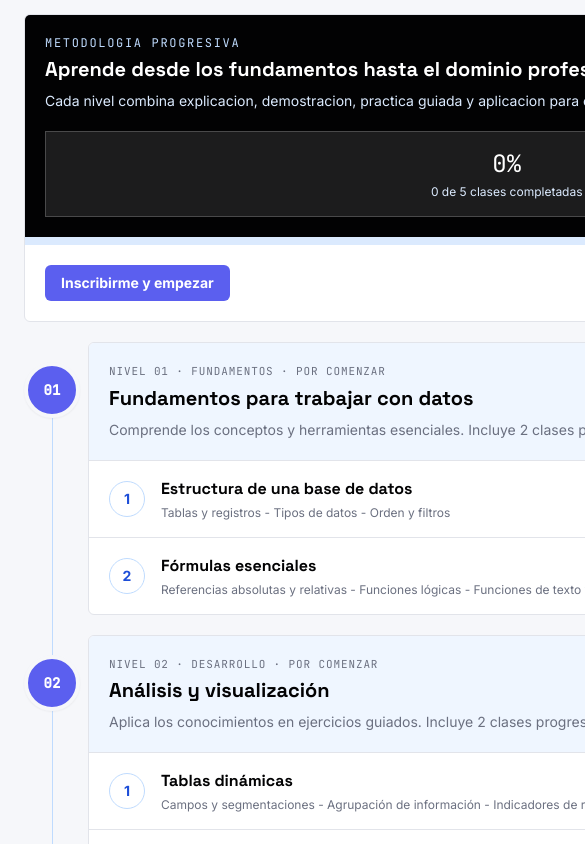
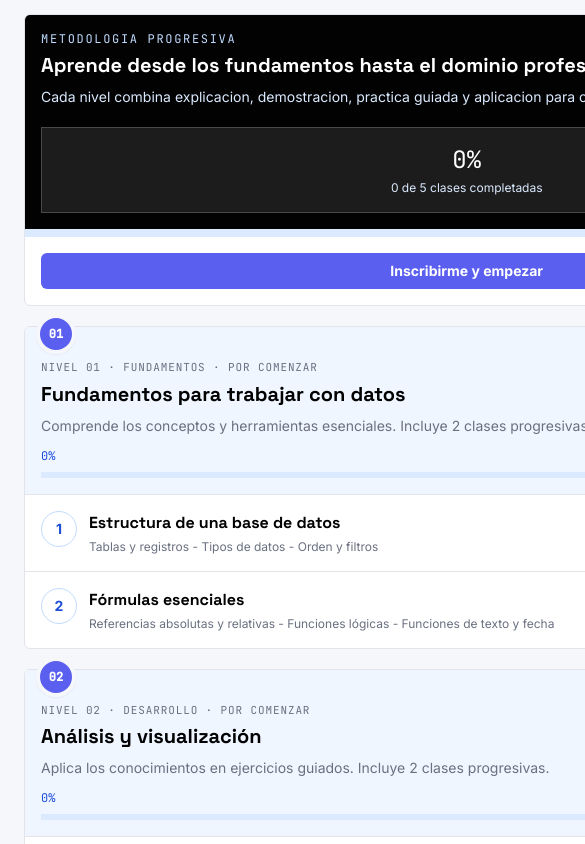
Before and after one commit to Kenner242/datam, a Next.js app: page /cursos/excel-avanzado in a window 390 px wide. Shown: the part 960-1804 px from the top of the page, 585 px wide, since content can reach past the window. Built offline with nearby package versions, Linux system fonts and the light colour scheme; no server answers.

Commit message:
Mejora visualización responsive de comunidad y cursos

```diff
--- a/app/comunidad/page.tsx
+++ b/app/comunidad/page.tsx
@@ -28,7 +28,7 @@ export default function ComunidadPage() {
       <Navbar />
       <main>
         <section className="border-b border-blue-200 bg-blue-50">
-          <div className="mx-auto grid max-w-6xl gap-10 px-6 py-12 md:grid-cols-[minmax(0,1fr)_460px] md:items-center md:py-16">
+          <div className="mx-auto grid max-w-6xl gap-10 px-6 py-12 lg:grid-cols-[minmax(0,1fr)_460px] lg:items-center md:py-16">
             <div className="max-w-3xl">
               <p className="data-cell-header">Comunidad DataM</p>
               <h1 className="mt-3 max-w-3xl font-display text-4xl font-bold leading-tight text-ink md:text-5xl">Aprender es mejor cuando avanzamos juntos.</h1>
@@ -36,8 +36,8 @@ export default function ComunidadPage() {
               <p className="mt-5 font-display text-sm font-bold text-ink">Únete, participa y construye tu futuro junto a la comunidad.</p>
               <a href={communityUrl} target="_blank" rel="noreferrer" className="mt-5 inline-flex items-center justify-center gap-2 rounded-cell bg-[#25D366] px-5 py-3 text-sm font-bold text-white transition-colors hover:bg-ink"><MessageCircle className="h-5 w-5" /> Unirme por WhatsApp <ArrowUpRight className="h-4 w-4" /></a>
             </div>
-            <figure className="relative mx-auto flex h-96 w-full max-w-md items-end justify-center overflow-hidden border-b-4 border-accent bg-white/60 md:h-[500px] md:max-w-none">
-              <img src="/images/kener_01.png" alt="Kenner, fundador de DataM, invitando a los estudiantes a la comunidad" className="h-[96%] w-[96%] object-contain object-bottom brightness-90 contrast-110 drop-shadow-2xl" />
+            <figure className="relative mx-auto flex h-80 w-full max-w-md items-end justify-center overflow-hidden border-b-4 border-accent bg-white/60 sm:h-96 lg:h-[500px] lg:max-w-none">
+              <img src="/images/kener_01.png" alt="Kenner, fundador de DataM, invitando a los estudiantes a la comunidad" className="h-[94%] w-[94%] object-contain object-bottom brightness-90 contrast-110 drop-shadow-2xl" />
               <figcaption className="absolute bottom-4 left-4 rounded-cell bg-ink px-4 py-2 text-sm font-medium text-white md:left-6">Comunidad DataM · Aprende acompañado</figcaption>
             </figure>
           </div>
--- a/components/CourseLessons.tsx
+++ b/components/CourseLessons.tsx
@@ -132,27 +132,27 @@ export default function CourseLessons({ course }: { course: Course }) {
   return (
     <div id="curso-aprendizaje" className="mt-8 space-y-5">
       <section className="data-cell overflow-hidden">
-        <div className="grid gap-5 bg-ink p-5 text-white md:grid-cols-[1fr_auto] md:items-center">
+        <div className="grid gap-5 bg-ink p-4 text-white sm:p-5 md:grid-cols-[1fr_auto] md:items-center">
           <div>
             <p className="font-mono text-xs uppercase tracking-[0.14em] text-blue-200">Metodologia progresiva</p>
             <h3 className="mt-1 font-display text-xl font-bold">Aprende desde los fundamentos hasta el dominio profesional</h3>
             <p className="mt-2 text-sm text-blue-100">Cada nivel combina explicacion, demostracion, practica guiada y aplicacion para consolidar tus habilidades.</p>
           </div>
-          <div className="min-w-32 border border-white/20 bg-white/10 p-4 text-center">
+          <div className="w-full border border-white/20 bg-white/10 p-4 text-center md:min-w-32 md:w-auto">
             <p className="font-mono text-2xl text-white">{courseProgress}%</p>
             <p className="mt-1 text-xs text-blue-100">{completedLessons} de {lessonIds.length} clases completadas</p>
           </div>
         </div>
         <div className="h-2 bg-blue-100"><div className="h-full bg-accent transition-all" style={{ width: `${courseProgress}%` }} /></div>
-        <div className="p-5">
-          {!isEnrolled && <button onClick={enroll} className="rounded-cell bg-accent px-4 py-2 text-sm font-bold text-white transition-colors hover:bg-ink">Inscribirme y empezar</button>}
+        <div className="p-4 sm:p-5">
+          {!isEnrolled && <button onClick={enroll} className="w-full rounded-cell bg-accent px-4 py-2 text-sm font-bold text-white transition-colors hover:bg-ink sm:w-auto">Inscribirme y empezar</button>}
           {isEnrolled && <p className="text-sm font-medium text-green-700">Estas inscrito. Continúa con la siguiente clase de tu nivel.</p>}
           {isComplete && <button onClick={() => router.push(`/cursos/${course.slug}/evaluacion`)} className="mt-3 rounded-cell bg-accent px-4 py-2 text-sm font-bold text-white transition-colors hover:bg-ink">Ir a evaluación final</button>}
           {message && <p role="status" className="mt-3 text-sm text-blue-800">{message}</p>}
         </div>
       </section>
 
-      <div className="relative space-y-5 before:absolute before:bottom-8 before:left-7 before:top-8 before:w-px before:bg-blue-200">
+      <div className="relative space-y-5 sm:before:absolute sm:before:bottom-8 sm:before:left-7 sm:before:top-8 sm:before:w-px sm:before:bg-blue-200">
         {course.modules.map((module, moduleIndex) => {
           const moduleLessonIds = module.lessons.map((lesson) => `${module.title}:${lesson.title}`);
           const completedInModule = moduleLessonIds.filter((id) => watched.includes(id)).length;
@@ -161,20 +161,20 @@ export default function CourseLessons({ course }: { course: Course }) {
           const level = levels[Math.min(moduleIndex, levels.length - 1)];
 
           return (
-            <section key={module.title} className="relative pl-16">
-              <div className="absolute left-0 top-5 z-10 flex h-14 w-14 items-center justify-center rounded-full border-4 border-base bg-accent font-mono text-sm font-bold text-white shadow-sm">
+            <section key={module.title} className="relative sm:pl-16">
+              <div className="absolute -top-3 left-3 z-10 flex h-10 w-10 items-center justify-center rounded-full border-4 border-base bg-accent font-mono text-xs font-bold text-white shadow-sm sm:left-0 sm:top-5 sm:h-14 sm:w-14 sm:text-sm">
                 {String(moduleIndex + 1).padStart(2, "0")}
               </div>
               <div className="data-cell overflow-hidden">
-                <header className="border-b border-line bg-blue-50 p-5">
+                <header className="border-b border-line bg-blue-50 px-4 pb-4 pt-8 sm:p-5">
                   <div className="flex flex-wrap items-start justify-between gap-3">
                     <div>
                       <p className="data-cell-header">Nivel {String(moduleIndex + 1).padStart(2, "0")} · {level.name} · {moduleStatus}</p>
                       <h3 className="mt-1 font-display text-xl font-bold text-ink">{module.title}</h3>
                       <p className="mt-2 text-sm text-muted">{level.description} Incluye {module.lessons.length} clases progresivas.</p>
                     </div>
-                    <div className="w-28">
-                      <p className="text-right font-mono text-xs text-blue-700">{moduleProgress}%</p>
+                    <div className="w-full sm:w-28">
+                      <p className="text-left font-mono text-xs text-blue-700 sm:text-right">{moduleProgress}%</p>
                       <div className="mt-2 h-1.5 bg-blue-100"><div className="h-full bg-blue-600 transition-all" style={{ width: `${moduleProgress}%` }} /></div>
                     </div>
                   </div>
@@ -196,7 +196,7 @@ export default function CourseLessons({ course }: { course: Course }) {
                           type="button"
                           onClick={() => setOpenLessonId(isOpen ? "" : lessonId)}
                           aria-expanded={isOpen}
-                          className="flex w-full items-center gap-4 px-5 py-4 text-left transition-colors hover:bg-blue-50"
+                          className="flex w-full items-start gap-3 px-4 py-4 text-left transition-colors hover:bg-blue-50 sm:items-center sm:gap-4 sm:px-5"
                         >
                           <span className={`flex h-9 w-9 shrink-0 items-center justify-center rounded-full border text-sm font-bold ${isDone ? "border-green-600 bg-green-600 text-white" : "border-blue-200 bg-white text-blue-700"}`}>
                             {isDone ? <Check className="h-4 w-4" /> : lessonIndex + 1}
@@ -205,11 +205,11 @@ export default function CourseLessons({ course }: { course: Course }) {
                             <span className="block font-display font-bold text-ink">{lesson.title}</span>
                             <span className="mt-1 block truncate text-xs text-muted">{lesson.topics.join(" - ")}</span>
                           </span>
-                          <ChevronDown className={`h-5 w-5 shrink-0 text-blue-700 transition-transform ${isOpen ? "rotate-180" : ""}`} />
+                          <ChevronDown className={`mt-1 h-5 w-5 shrink-0 text-blue-700 transition-transform sm:mt-0 ${isOpen ? "rotate-180" : ""}`} />
                         </button>
 
                         {isOpen && (
-                          <div className="border-t border-line bg-base px-5 py-5">
+                          <div className="border-t border-line bg-base px-4 py-5 sm:px-5">
                             <div className="grid gap-4 lg:grid-cols-[1.25fr_0.75fr]">
                               <div>
                                 <div className="border-l-4 border-accent bg-blue-50 p-4">
@@ -222,15 +222,15 @@ export default function CourseLessons({ course }: { course: Course }) {
                                   <div className="mt-4 flex aspect-video items-center justify-center rounded-cell bg-blue-950 px-4 text-center text-sm text-blue-100">El video de esta clase estará disponible próximamente.</div>
                                 )}
                               </div>
-                              <aside className="data-cell h-fit p-4">
+                              <aside className="data-cell h-fit p-4 lg:sticky lg:top-24">
                                 <div className="flex items-center gap-2"><BookOpen className="h-4 w-4 text-blue-700" /><p className="data-cell-header">Laboratorio</p></div>
                                 <p className="mt-2 text-sm text-muted">Descarga la guía, desarrolla la práctica y utiliza una pista solo cuando la necesites.</p>
                                 <button onClick={() => downloadMaterial(lesson.title, lesson.topics)} className="mt-4 flex w-full items-center justify-center gap-2 rounded-cell border border-blue-300 px-3 py-2 text-sm font-medium text-blue-700 transition-colors hover:bg-blue-50"><Download className="h-4 w-4" /> Descargar material</button>
                               </aside>
                             </div>
-                            <div className="mt-5 flex flex-wrap items-center justify-between gap-3 border-l-4 border-blue-500 bg-blue-50 p-4">
+                            <div className="mt-5 flex flex-col gap-3 border-l-4 border-blue-500 bg-blue-50 p-4 sm:flex-row sm:items-center sm:justify-between">
                               <div><p className="font-display text-sm font-bold text-ink">Competencia lograda</p><p className="mt-1 text-sm text-muted">{isFinalLesson ? "Has integrado las habilidades del curso en una aplicación final." : `Has consolidado los conocimientos de esta clase del nivel ${level.name}.`}</p></div>
-                              <button disabled={!isEnrolled || isDone || isCompletionLocked} onClick={() => markCompleted(lessonId)} className="rounded-cell bg-accent px-4 py-2 text-sm font-bold text-white transition-colors hover:bg-ink disabled:cursor-not-allowed disabled:bg-line disabled:text-muted">{isDone ? "Clase completada" : "Completar clase"}</button>
+                              <button disabled={!isEnrolled || isDone || isCompletionLocked} onClick={() => markCompleted(lessonId)} className="w-full shrink-0 rounded-cell bg-accent px-4 py-2 text-sm font-bold text-white transition-colors hover:bg-ink disabled:cursor-not-allowed disabled:bg-line disabled:text-muted sm:w-auto">{isDone ? "Clase completada" : "Completar clase"}</button>
                             </div>
                             {isCompletionLocked && <p className="mt-2 text-xs text-muted">Puedes ver esta clase, pero debes completar la clase anterior antes de marcarla como terminada.</p>}
                             {!isEnrolled && <p className="mt-2 text-xs text-muted">Inscríbete en el curso para registrar tus clases completadas.</p>}
```
